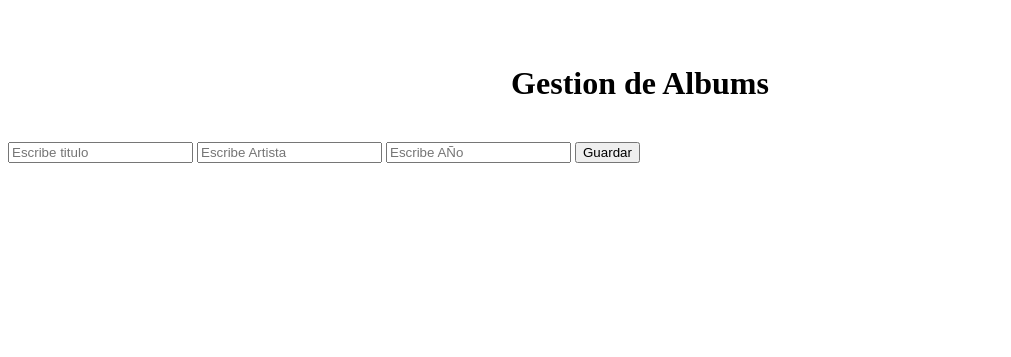
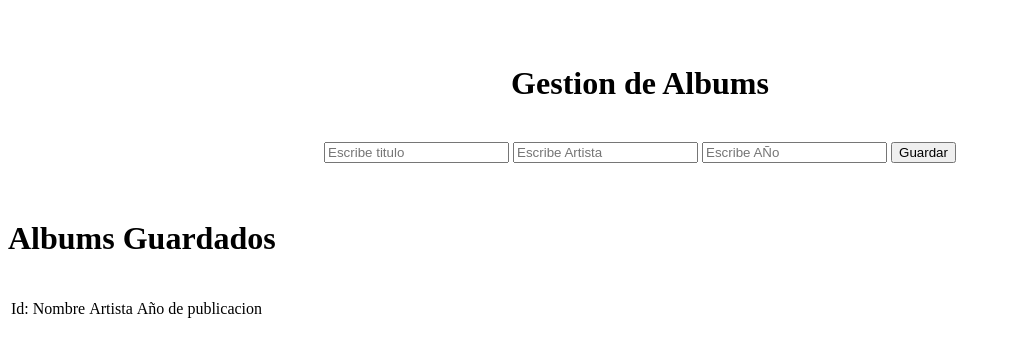
Before and after one commit to kevinGonzalezCamacho/Flask182, a Flask app: page / in a window 1280 px wide. Shown: the top 357 px of the page, without its empty margins (0-1011 px from the left). Run offline with Flask 3, Linux system fonts and the light colour scheme; data that the repository does not hold is empty; some libraries are stand-ins or nearby versions.

Commit message:
pract7 select y procesamos datos en la vista

```diff
--- a/Practica5/app.py
+++ b/Practica5/app.py
@@ -19,7 +19,12 @@ mysql = MySQL(app)
 # Ruta Index http://localhost:5000
 @app.route('/')
 def index():
-    return render_template('index.html')
+    curSelect= mysql.connection.cursor()
+    curSelect.execute('select * from albums')
+    consulta= curSelect.fetchall()
+    # print (consulta)
+
+    return render_template('index.html', listAlbums=consulta)
 
 @app.route('/guardar', methods=['POST'])
 def guardar():
--- a/Practica5/templates/index.html
+++ b/Practica5/templates/index.html
@@ -18,7 +18,7 @@
 
     <br>
     <br>
-    <center>  <h1>Gestion de Albums</h1> </center>
+    <center>  <h1>Gestion de Albums</h1>
     <br>
 
     <form action="/guardar" method="post">
@@ -33,6 +33,36 @@
 
 
     </form>
+  </center>
+    <br>
+    <br>
+    <h1>Albums Guardados</h1>
+    <br>
+    <table>
+      <thead>
+        <tr>
+          <td>Id:</td>
+          <td>Nombre</td>
+          <td>Artista</td>
+          <td>Año de publicacion</td>
+        </tr>
+      </thead>
 
+      <tbody>
+        {%for alb in listAlbums %}
+        <tr>
+          <td>{{ alb.0 }}</td>
+          <td>{{ alb.1 }}</td>
+          <td>{{ alb.2 }}</td>
+          <td>{{ alb.3 }}</td>
+          <td>
+            <a href="#"> Editar</a>
+            <a href="#"> Eliminar</a>
+          </td>
+        </tr>
+        {%endfor %}
+
+      </tbody>
+    </table>
 </body>
 </html>
```
